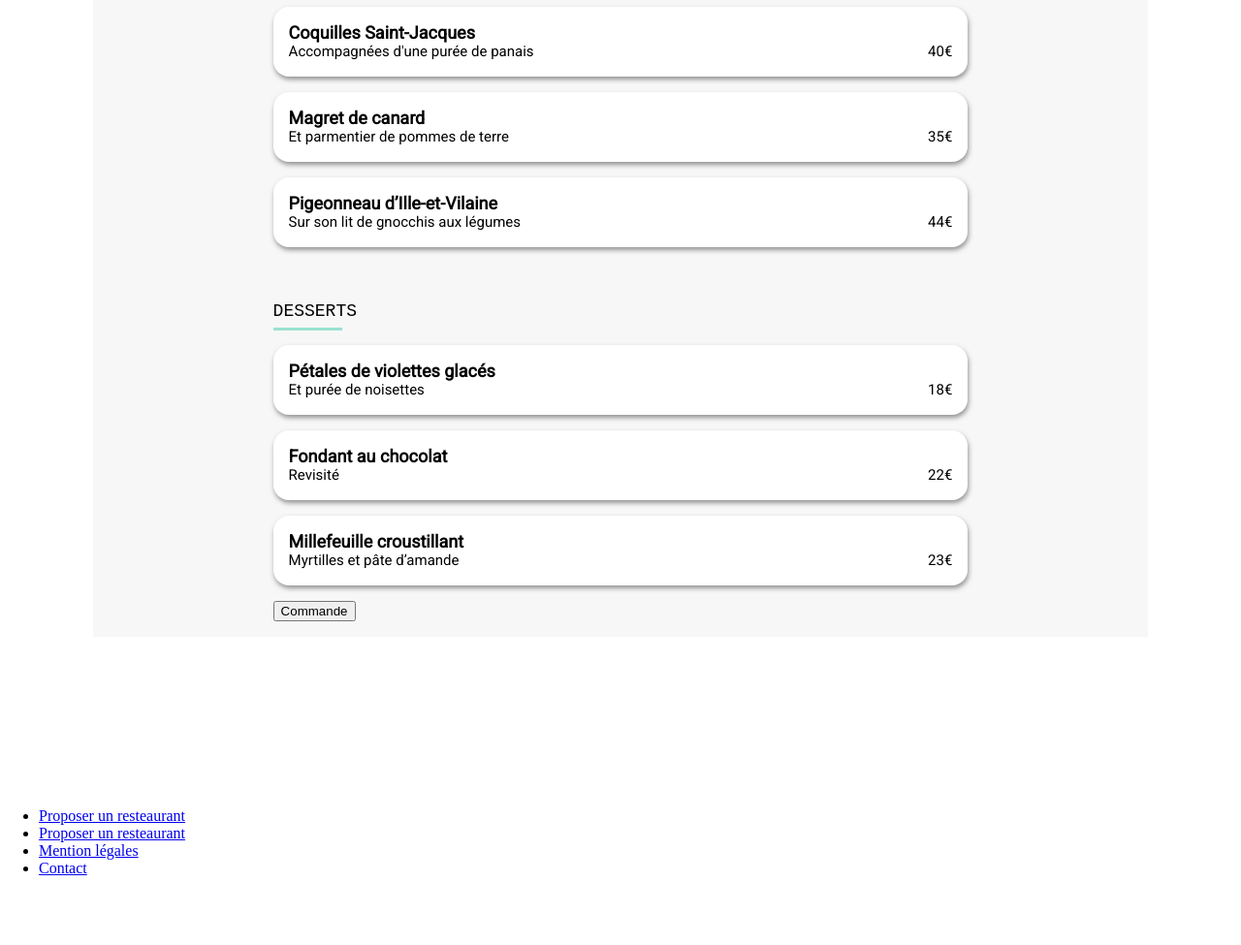
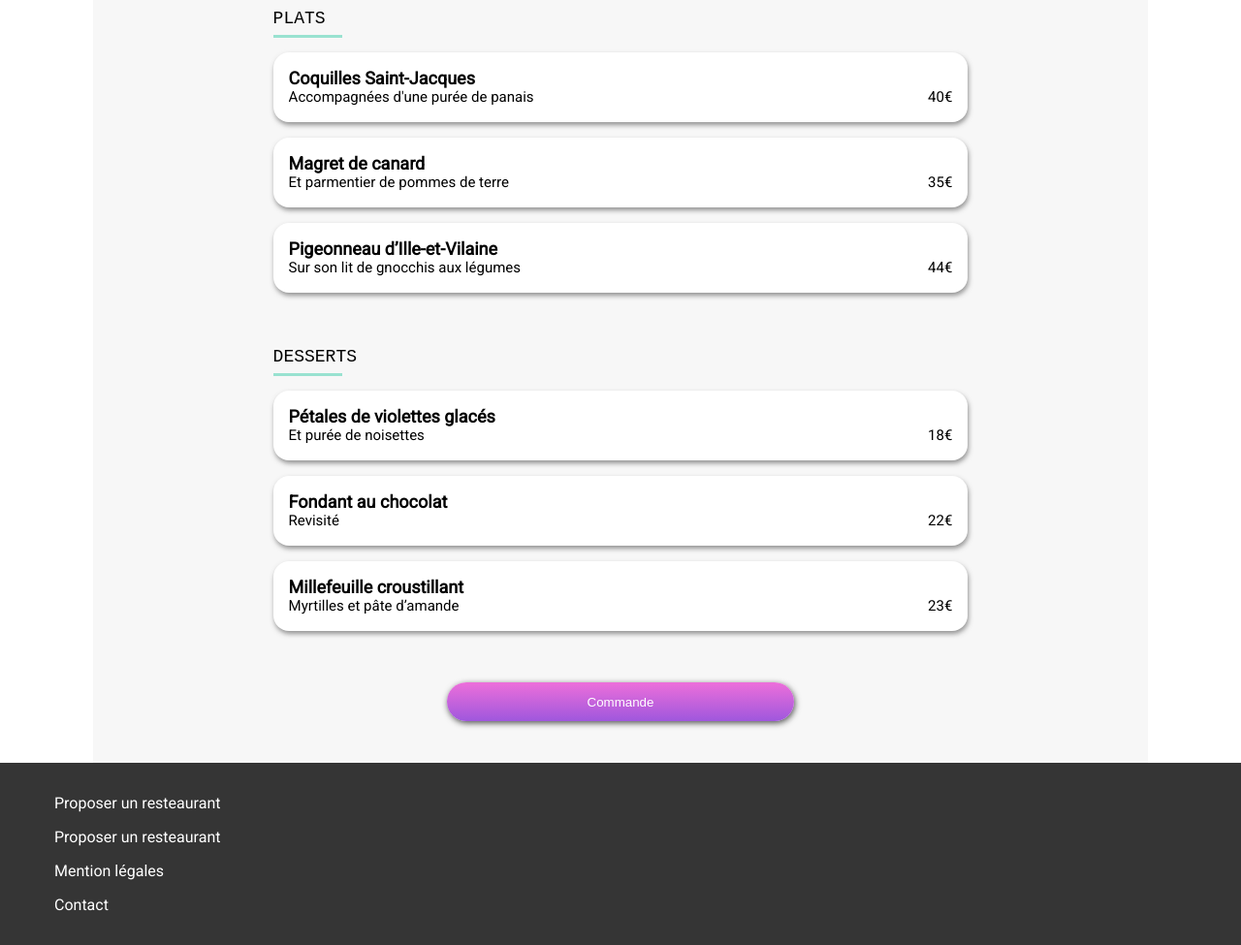
Before and after one commit to DjennadRany/Dynamisez-une-page-web-avec-des-animations-CSS, a website: page index.html in a window 1280 px wide. Shown: the part 768-1743 px from the top of the page at 97% size. Before the commit the page ends 1689 px from the top, so only its background shows below. Drawn offline with Linux system fonts and the light colour scheme; a web font is replaced by a local one.

Commit message:
Add files via upload

```diff
--- a/sass/main.scss
+++ b/sass/main.scss
@@ -24,11 +24,13 @@ body {
         }
 
         img.imgf {
-            width: 100%;
-            height: 383px;
-            object-fit: cover;
-            object-position: bottom;
-            position: relative;
+
+    width: 100%;
+    height: 318px;
+    object-fit: cover;
+    position: relative;
+    object-position: center;
+
         }
     }
 
@@ -42,8 +44,10 @@ body {
         padding: 1em 2em;
         display: block;
         position: relative;
-        top: -10em;
+        top: -3em;
         width: 80%;
+        border-radius: 20px 20px 0 0;
+        margin-bottom: -3em;
         .sous-containe {
             width: 70%;
             margin: auto;
@@ -246,6 +250,54 @@ body {
             font-size: 40px;
         }
         /** block produit */
+
+ /** block button  */
+        .btn-comm {
+            background: linear-gradient(#ed6fda, #9f57dd);
+            border-radius: 28px;
+            border: none;
+            box-shadow: 1px 2px 6px #505050;
+            width: 50%;
+            margin: auto;
+            color: white;
+            height: 3em;
+            position: relative;
+            display: block;
+            margin-top: 4em;
+            margin-bottom: 2em;
+            .btn-comm:hover {
+                background: #9f9f9f;
+            }
+        }
+        .btn-comm:hover {
+            background: #9f9f9f;
+        }
+ /** block button  */
+ /** Footer  */
+ footer.footer {
+    padding: 1em;
+    background: #353535;
+    color: white;
+    list-style-type: none;
+    ul.foot {
+        margin: 0;
+        list-style-type: none;
+        color: white;
+
+        li {
+            margin: 1em auto;
+
+            a {
+                text-decoration: none;
+                color: white;
+                font-family: "Roboto";
+                margin-top: 1em;
+            }
+        }
+    }
+}
+
+ /** Footer  */
     }
 
     /** container */
```
Also changed, not shown: css/main.css.
